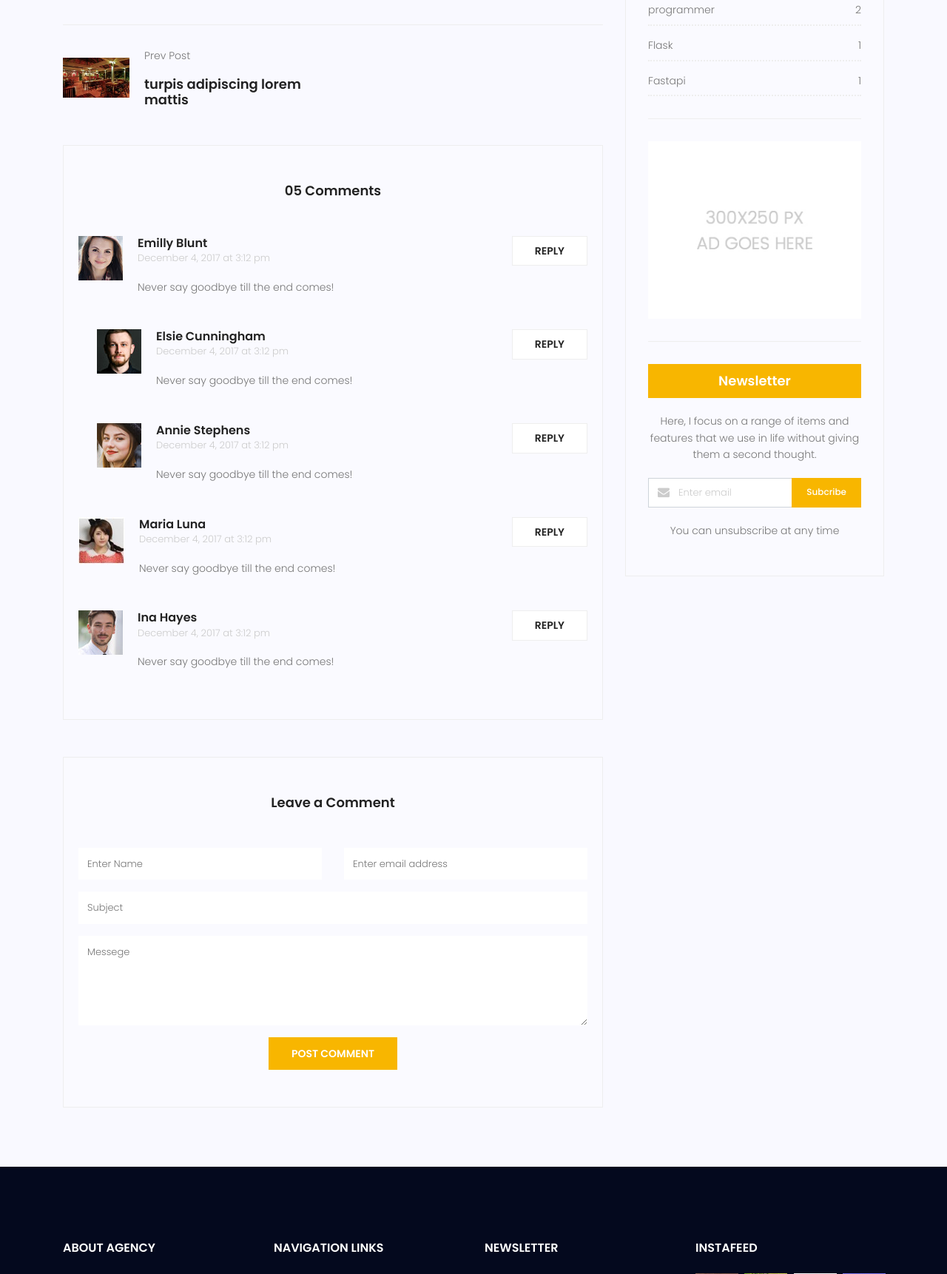
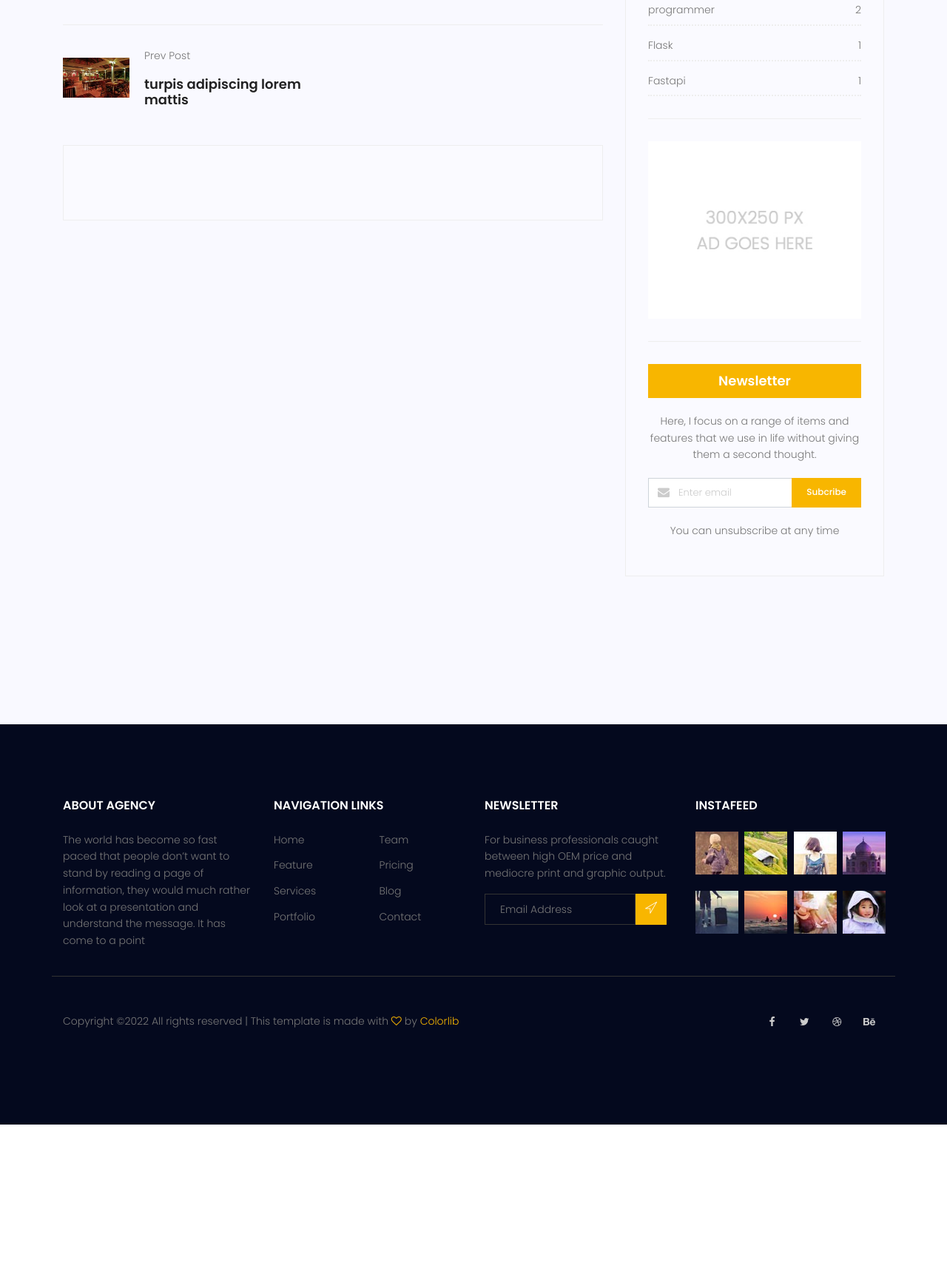
Before and after one commit to FArooghOghba/Travel-Website, a Django app: page /blog/single/17/ in a window 1280 px wide. Shown: the part 2001-3723 px from the top of the page at 74% size. After the commit the page ends 3521 px from the top, so only its background shows below. Run offline with Django 3.2, Linux system fonts and the light colour scheme; data comes from the database, SQL or seed files in the repository; both versions use the stored data as it was after the commit; parts of the project's set-up code (start-up, migrations or seed data) failed here and were passed over; some libraries are stand-ins or nearby versions.

Commit message:
add disqus to blog_single for commenting.

```diff
--- a/blog/templates/blog/blog-single.html
+++ b/blog/templates/blog/blog-single.html
@@ -97,129 +97,150 @@
                     </div>
                 </div>
                 <div class="comments-area">
-                    <h4>05 Comments</h4>
-                    <div class="comment-list">
-                        <div class="single-comment justify-content-between d-flex">
-                            <div class="user justify-content-between d-flex">
-                                <div class="thumb">
-                                    <img src="{% static 'img/blog/c1.jpg' %}" alt="">
-                                </div>
-                                <div class="desc">
-                                    <h5><a href="#">Emilly Blunt</a></h5>
-                                    <p class="date">December 4, 2017 at 3:12 pm </p>
-                                    <p class="comment">
-                                        Never say goodbye till the end comes!
-                                    </p>
-                                </div>
-                            </div>
-                            <div class="reply-btn">
-                                <a href="" class="btn-reply text-uppercase">reply</a>
-                            </div>
-                        </div>
-                    </div>
-                    <div class="comment-list left-padding">
-                        <div class="single-comment justify-content-between d-flex">
-                            <div class="user justify-content-between d-flex">
-                                <div class="thumb">
-                                    <img src="{% static 'img/blog/c2.jpg' %}" alt="">
-                                </div>
-                                <div class="desc">
-                                    <h5><a href="#">Elsie Cunningham</a></h5>
-                                    <p class="date">December 4, 2017 at 3:12 pm </p>
-                                    <p class="comment">
-                                        Never say goodbye till the end comes!
-                                    </p>
-                                </div>
-                            </div>
-                            <div class="reply-btn">
-                                <a href="" class="btn-reply text-uppercase">reply</a>
-                            </div>
-                        </div>
-                    </div>
-                    <div class="comment-list left-padding">
-                        <div class="single-comment justify-content-between d-flex">
-                            <div class="user justify-content-between d-flex">
-                                <div class="thumb">
-                                    <img src="{% static 'img/blog/c3.jpg' %}" alt="">
-                                </div>
-                                <div class="desc">
-                                    <h5><a href="#">Annie Stephens</a></h5>
-                                    <p class="date">December 4, 2017 at 3:12 pm </p>
-                                    <p class="comment">
-                                        Never say goodbye till the end comes!
-                                    </p>
-                                </div>
-                            </div>
-                            <div class="reply-btn">
-                                <a href="" class="btn-reply text-uppercase">reply</a>
-                            </div>
-                        </div>
-                    </div>
-                    <div class="comment-list">
-                        <div class="single-comment justify-content-between d-flex">
-                            <div class="user justify-content-between d-flex">
-                                <div class="thumb">
-                                    <img src="{% static 'img/blog/c4.jpg' %}" alt="">
-                                </div>
-                                <div class="desc">
-                                    <h5><a href="#">Maria Luna</a></h5>
-                                    <p class="date">December 4, 2017 at 3:12 pm </p>
-                                    <p class="comment">
-                                        Never say goodbye till the end comes!
-                                    </p>
-                                </div>
-                            </div>
-                            <div class="reply-btn">
-                                <a href="" class="btn-reply text-uppercase">reply</a>
-                            </div>
-                        </div>
-                    </div>
-                    <div class="comment-list">
-                        <div class="single-comment justify-content-between d-flex">
-                            <div class="user justify-content-between d-flex">
-                                <div class="thumb">
-                                    <img src="{% static 'img/blog/c5.jpg' %}" alt="">
-                                </div>
-                                <div class="desc">
-                                    <h5><a href="#">Ina Hayes</a></h5>
-                                    <p class="date">December 4, 2017 at 3:12 pm </p>
-                                    <p class="comment">
-                                        Never say goodbye till the end comes!
-                                    </p>
-                                </div>
-                            </div>
-                            <div class="reply-btn">
-                                <a href="" class="btn-reply text-uppercase">reply</a>
-                            </div>
-                        </div>
-                    </div>
+                    <div id="disqus_thread"></div>
+                        <script>
+                            /**
+                            *  RECOMMENDED CONFIGURATION VARIABLES: EDIT AND UNCOMMENT THE SECTION BELOW TO INSERT DYNAMIC VALUES FROM YOUR PLATFORM OR CMS.
+                            *  LEARN WHY DEFINING THESE VARIABLES IS IMPORTANT: https://disqus.com/admin/universalcode/#configuration-variables    */
+                            /*
+                            var disqus_config = function () {
+                            this.page.url = PAGE_URL;  // Replace PAGE_URL with your page's canonical URL variable
+                            this.page.identifier = PAGE_IDENTIFIER; // Replace PAGE_IDENTIFIER with your page's unique identifier variable
+                            };
+                            */
+                            (function() { // DON'T EDIT BELOW THIS LINE
+                            var d = document, s = d.createElement('script');
+                            s.src = 'https://http-127-0-0-1-8000-9ak4kdyevn.disqus.com/embed.js';
+                            s.setAttribute('data-timestamp', +new Date());
+                            (d.head || d.body).appendChild(s);
+                            })();
+                        </script>
+                        <noscript>Please enable JavaScript to view the <a href="https://disqus.com/?ref_noscript">comments powered by Disqus.</a></noscript>
                 </div>
-                <div class="comment-form">
-                    <h4>Leave a Comment</h4>
-                    <form>
-                        <div class="form-group form-inline">
-                            <div class="form-group col-lg-6 col-md-12 name">
-                                <input type="text" class="form-control" id="name" placeholder="Enter Name"
-                                       onfocus="this.placeholder = ''" onblur="this.placeholder = 'Enter Name'">
-                            </div>
-                            <div class="form-group col-lg-6 col-md-12 email">
-                                <input type="email" class="form-control" id="email" placeholder="Enter email address"
-                                       onfocus="this.placeholder = ''"
-                                       onblur="this.placeholder = 'Enter email address'">
-                            </div>
-                        </div>
-                        <div class="form-group">
-                            <input type="text" class="form-control" id="subject" placeholder="Subject"
-                                   onfocus="this.placeholder = ''" onblur="this.placeholder = 'Subject'">
-                        </div>
-                        <div class="form-group">
-                            <textarea class="form-control mb-10" rows="5" name="message" placeholder="Messege"
-                                      onfocus="this.placeholder = ''" onblur="this.placeholder = 'Messege'"
-                                      required=""></textarea>
-                        </div>
-                        <a href="#" class="primary-btn text-uppercase">Post Comment</a>
-                    </form>
-                </div>
+<!--                <div class="comments-area">-->
+<!--                    <h4>05 Comments</h4>-->
+<!--                    <div class="comment-list">-->
+<!--                        <div class="single-comment justify-content-between d-flex">-->
+<!--                            <div class="user justify-content-between d-flex">-->
+<!--                                <div class="thumb">-->
+<!--                                    <img src="{% static 'img/blog/c1.jpg' %}" alt="">-->
+<!--                                </div>-->
+<!--                                <div class="desc">-->
+<!--                                    <h5><a href="#">Emilly Blunt</a></h5>-->
+<!--                                    <p class="date">December 4, 2017 at 3:12 pm </p>-->
+<!--                                    <p class="comment">-->
+<!--                                        Never say goodbye till the end comes!-->
+<!--                                    </p>-->
+<!--                                </div>-->
+<!--                            </div>-->
+<!--                            <div class="reply-btn">-->
+<!--                                <a href="" class="btn-reply text-uppercase">reply</a>-->
+<!--                            </div>-->
+<!--                        </div>-->
+<!--                    </div>-->
+<!--                    <div class="comment-list left-padding">-->
+<!--                        <div class="single-comment justify-content-between d-flex">-->
+<!--                            <div class="user justify-content-between d-flex">-->
+<!--                                <div class="thumb">-->
+<!--                                    <img src="{% static 'img/blog/c2.jpg' %}" alt="">-->
+<!--                                </div>-->
+<!--                                <div class="desc">-->
+<!--                                    <h5><a href="#">Elsie Cunningham</a></h5>-->
+<!--                                    <p class="date">December 4, 2017 at 3:12 pm </p>-->
+<!--                                    <p class="comment">-->
+<!--                                        Never say goodbye till the end comes!-->
+<!--                                    </p>-->
+<!--                                </div>-->
+<!--                            </div>-->
+<!--                            <div class="reply-btn">-->
+<!--                                <a href="" class="btn-reply text-uppercase">reply</a>-->
+<!--                            </div>-->
+<!--                        </div>-->
+<!--                    </div>-->
+<!--                    <div class="comment-list left-padding">-->
+<!--                        <div class="single-comment justify-content-between d-flex">-->
+<!--                            <div class="user justify-content-between d-flex">-->
+<!--                                <div class="thumb">-->
+<!--                                    <img src="{% static 'img/blog/c3.jpg' %}" alt="">-->
+<!--                                </div>-->
+<!--                                <div class="desc">-->
+<!--                                    <h5><a href="#">Annie Stephens</a></h5>-->
+<!--                                    <p class="date">December 4, 2017 at 3:12 pm </p>-->
+<!--                                    <p class="comment">-->
+<!--                                        Never say goodbye till the end comes!-->
+<!--                                    </p>-->
+<!--                                </div>-->
+<!--                            </div>-->
+<!--                            <div class="reply-btn">-->
+<!--                                <a href="" class="btn-reply text-uppercase">reply</a>-->
+<!--                            </div>-->
+<!--                        </div>-->
+<!--                    </div>-->
+<!--                    <div class="comment-list">-->
+<!--                        <div class="single-comment justify-content-between d-flex">-->
+<!--                            <div class="user justify-content-between d-flex">-->
+<!--                                <div class="thumb">-->
+<!--                                    <img src="{% static 'img/blog/c4.jpg' %}" alt="">-->
+<!--                                </div>-->
+<!--                                <div class="desc">-->
+<!--                                    <h5><a href="#">Maria Luna</a></h5>-->
+<!--                                    <p class="date">December 4, 2017 at 3:12 pm </p>-->
+<!--                                    <p class="comment">-->
+<!--                                        Never say goodbye till the end comes!-->
+<!--                                    </p>-->
+<!--                                </div>-->
+<!--                            </div>-->
+<!--                            <div class="reply-btn">-->
+<!--                                <a href="" class="btn-reply text-uppercase">reply</a>-->
+<!--                            </div>-->
+<!--                        </div>-->
+<!--                    </div>-->
+<!--                    <div class="comment-list">-->
+<!--                        <div class="single-comment justify-content-between d-flex">-->
+<!--                            <div class="user justify-content-between d-flex">-->
+<!--                                <div class="thumb">-->
+<!--                                    <img src="{% static 'img/blog/c5.jpg' %}" alt="">-->
+<!--                                </div>-->
+<!--                                <div class="desc">-->
+<!--                                    <h5><a href="#">Ina Hayes</a></h5>-->
+<!--                                    <p class="date">December 4, 2017 at 3:12 pm </p>-->
+<!--                                    <p class="comment">-->
+<!--                                        Never say goodbye till the end comes!-->
+<!--                                    </p>-->
+<!--                                </div>-->
+<!--                            </div>-->
+<!--                            <div class="reply-btn">-->
+<!--                                <a href="" class="btn-reply text-uppercase">reply</a>-->
+<!--                            </div>-->
+<!--                        </div>-->
+<!--                    </div>-->
+<!--                </div>-->
+<!--                <div class="comment-form">-->
+<!--                    <h4>Leave a Comment</h4>-->
+<!--                    <form>-->
+<!--                        <div class="form-group form-inline">-->
+<!--                            <div class="form-group col-lg-6 col-md-12 name">-->
+<!--                                <input type="text" class="form-control" id="name" placeholder="Enter Name"-->
+<!--                                       onfocus="this.placeholder = ''" onblur="this.placeholder = 'Enter Name'">-->
+<!--                            </div>-->
+<!--                            <div class="form-group col-lg-6 col-md-12 email">-->
+<!--                                <input type="email" class="form-control" id="email" placeholder="Enter email address"-->
+<!--                                       onfocus="this.placeholder = ''"-->
+<!--                                       onblur="this.placeholder = 'Enter email address'">-->
+<!--                            </div>-->
+<!--                        </div>-->
+<!--                        <div class="form-group">-->
+<!--                            <input type="text" class="form-control" id="subject" placeholder="Subject"-->
+<!--                                   onfocus="this.placeholder = ''" onblur="this.placeholder = 'Subject'">-->
+<!--                        </div>-->
+<!--                        <div class="form-group">-->
+<!--                            <textarea class="form-control mb-10" rows="5" name="message" placeholder="Messege"-->
+<!--                                      onfocus="this.placeholder = ''" onblur="this.placeholder = 'Messege'"-->
+<!--                                      required=""></textarea>-->
+<!--                        </div>-->
+<!--                        <a href="#" class="primary-btn text-uppercase">Post Comment</a>-->
+<!--                    </form>-->
+<!--                </div>-->
             </div>
 
             <div class="col-lg-4 sidebar-widgets">
```
Also changed, not shown: db.sqlite3.
